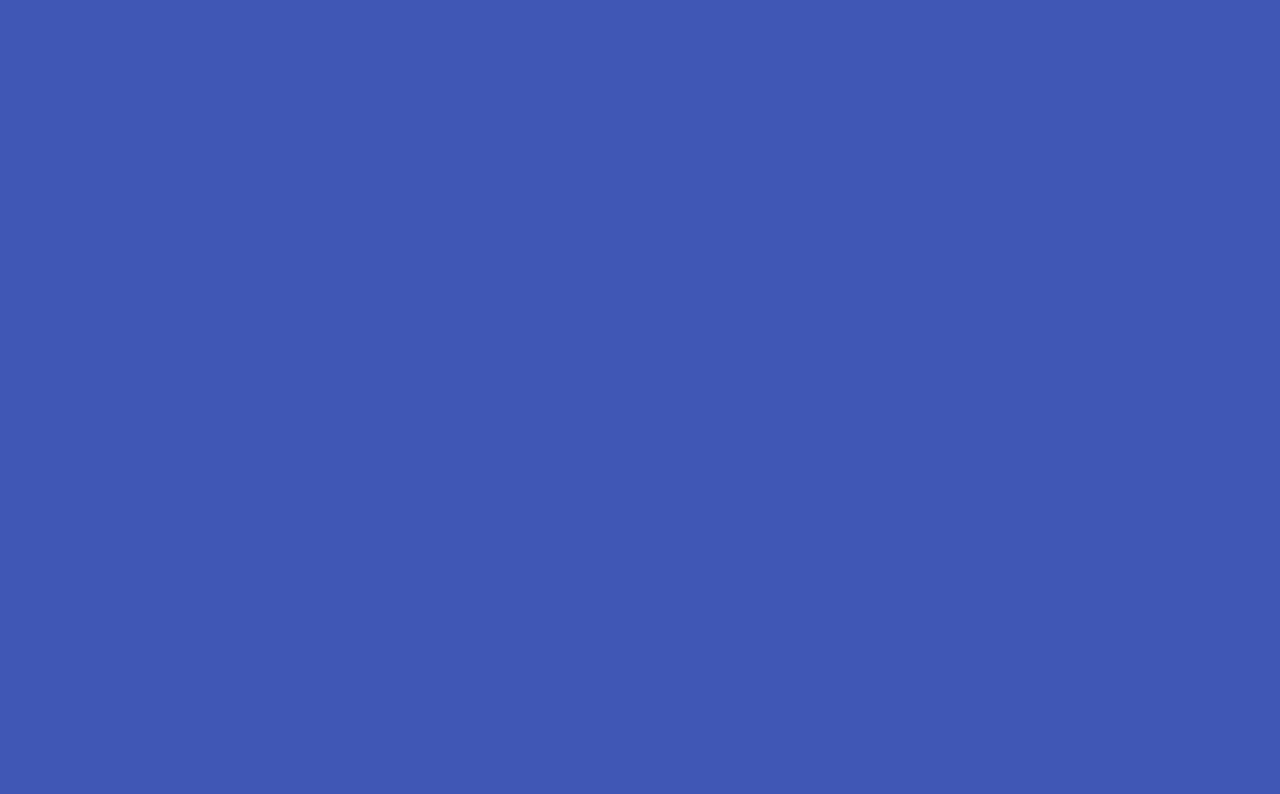
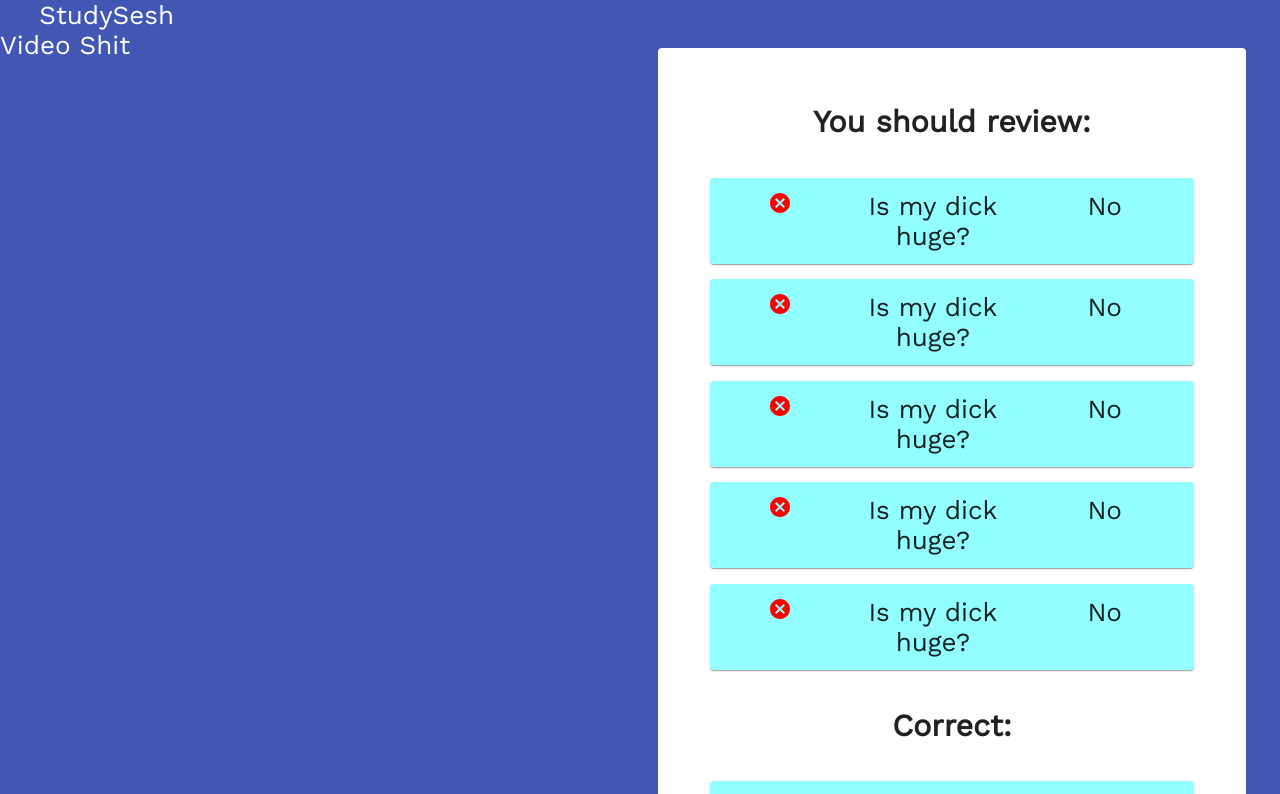
Before and after one commit to dylanOshima/DigiEduHack, a React (Create React App) app in the folder code/: page /1/leaderboard in a window 1280 px wide. Shown: the top 794 px of the page. Built offline with nearby package versions, Linux system fonts and the light colour scheme.

Commit message:
Included navigation bar and started leaderboard view

```diff
--- a/code/package.json
+++ b/code/package.json
@@ -4,6 +4,7 @@
   "private": true,
   "dependencies": {
     "@material-ui/core": "^4.11.0",
+    "@material-ui/icons": "^4.9.1",
     "@testing-library/jest-dom": "^5.11.5",
     "@testing-library/react": "^11.1.2",
     "@testing-library/user-event": "^12.2.2",
@@ -11,9 +12,12 @@
     "@types/node": "^14.14.7",
     "@types/react": "^16.9.56",
     "@types/react-dom": "^16.9.9",
+    "@types/react-loader-spinner": "^3.1.1",
     "@types/react-router-dom": "^5.1.6",
     "react": "^17.0.1",
     "react-dom": "^17.0.1",
+    "react-hot-loader": "^4.13.0",
+    "react-loader-spinner": "^3.1.14",
     "react-router-dom": "^5.2.0",
     "react-scripts": "4.0.0",
     "typescript": "^4.0.5",
--- a/code/src/components/App.tsx
+++ b/code/src/components/App.tsx
@@ -10,6 +10,8 @@ import '../styles/App.css';
 import {Logo} from "./Logo";
 import JoinView from "./JoinView";
 import CreateView from "./CreateView";
+import {NavBar} from "./NavBar";
+import LeaderBoardView from "./LeaderBoardView";
 import GameView from "./GameView";
 
 function App() {
@@ -18,9 +20,10 @@ function App() {
             <Switch>
                 <Route exact path="/">
                     <div className="App">
+                        <NavBar/>
                         <Logo/>
                         <div className="App-menu">
-                            <Link to="/start">
+                            <Link to="/create">
                                 <button>Start a Sesh</button>
                             </Link>
                             <Link to="/join">
@@ -29,11 +32,14 @@ function App() {
                         </div>
                     </div>
                 </Route>
-                <Route path="/start">
+                <Route path="/create">
                     <CreateView/>
                 </Route>
                 <Route path="/join">
                     <JoinView/>
+                </Route>
+                <Route path="/:sessionId/leaderboard">
+                    <LeaderBoardView />
                 </Route>
                 <Route path="/session/:sessionId">
                     <GameView id={"Ciao"} />
--- a/code/src/components/CreateView.tsx
+++ b/code/src/components/CreateView.tsx
@@ -2,13 +2,17 @@ import React, {FormEvent, useEffect, useState} from "react";
 
 import {Logo} from "./Logo";
 import {Button, Grid, TextField} from "@material-ui/core";
+import Loader from 'react-loader-spinner';
 
 import '../styles/JoinView.css'
+import "react-loader-spinner/dist/loader/css/react-spinner-loader.css"
+import {NavBar} from "./NavBar";
 
 export default function CreateView() {
     // const [studySet, setStudySet]: [string, (arg: string) => void] = useState("");
-    const [username, setUsername]: [string, (arg: string) => void] = useState("");
-    const [sessionId, setSessionId]: [string, (arg: string) => void] = useState("")
+    const [username, setUsername] = useState<string>("");
+    const [sessionId, setSessionId]= useState<string>("")
+    const [error, setError] = useState<string>("")
 
     useEffect(() => {
         fetch('/create-session', {
@@ -18,7 +22,10 @@ export default function CreateView() {
             },
             body: JSON.stringify({})
         })
-            .then(res => res.json()).then(data => setSessionId(data.token))
+            .then(res => res.json()).then(data => {
+            if (data.token) setSessionId(data.token)
+            else setError(data.message)
+        })
             .catch(err => {
                 console.error(err);
             })
@@ -29,8 +36,13 @@ export default function CreateView() {
         console.log(username);
     }
     return (
-        <div className="App">
+        <Grid container className="App">
+            <NavBar/>
             <Logo/>
+            {error ?
+                <h3>{error}</h3> :
+                sessionId ?
+                    <React.Fragment>
                         <h3>Start a new Sesh</h3>
                         <form className="form-group" onSubmit={onSubmit} autoComplete="off">
                             <Grid container>
@@ -57,6 +69,15 @@ export default function CreateView() {
                             </Grid>
                             <Button/>
                         </form>
-        </div>
+                    </React.Fragment> : <Loader
+                        type="TailSpin"
+                        color="#00BFFF"
+                        height={100}
+                        width={100}
+                        timeout={3000} //3 secs
+
+                    />
+            }
+        </Grid>
     )
 }
--- a/code/src/components/JoinView.tsx
+++ b/code/src/components/JoinView.tsx
@@ -3,10 +3,11 @@ import {Logo} from "./Logo";
 import {Button, Grid, TextField} from "@material-ui/core";
 
 import '../styles/JoinView.css'
+import {NavBar} from "./NavBar";
 
 export default function JoinView() {
-    const [sessionId, setSessionId]: [string, (arg: string) => void] = useState("");
-    const [username, setUsername]: [string, (arg: string) => void] = useState("");
+    const [sessionId, setSessionId] = useState<string>("");
+    const [username, setUsername] = useState<string>("");
 
     const onSubmit = (e: FormEvent<HTMLFormElement>) => {
         e.preventDefault();
@@ -14,14 +15,15 @@ export default function JoinView() {
         console.log(username);
     }
     return (
-        <div className="App">
+        <Grid container className="App">
+            <NavBar/>
             <Logo/>
             <h3>Join a Sesh</h3>
             <form className="form-group" onSubmit={onSubmit} autoComplete="off">
                 <Grid container>
                     <Grid container item spacing={1} xs={12} md={12}>
                         <Grid item md={6} xs={6}>
-                            <h5>Sesh Number</h5>
+                            <h5>Session ID</h5>
                         </Grid>
                         <Grid item md={6} xs={6} className="vertical-center">
                             <TextField id="sessionId" variant="outlined" value={sessionId}
@@ -43,6 +45,6 @@ export default function JoinView() {
                 </Grid>
                 <Button/>
             </form>
-        </div>
+        </Grid>
     )
 }
--- /dev/null
+++ b/code/src/components/LeaderBoardView.tsx
@@ -0,0 +1,139 @@
+import React, {useEffect, useState} from 'react';
+import {Grid, Paper} from "@material-ui/core";
+import {MenuBar} from "./MenuBar";
+import {AnsweredQuestion} from "../models/AnsweredQuestion";
+import {useParams} from "react-router-dom";
+
+import CheckCircleIcon from '@material-ui/icons/CheckCircle';
+import CancelIcon from '@material-ui/icons/Cancel';
+
+import "../styles/LeaderBoardView.css";
+
+const mockData: AnsweredQuestion[] = [
+    {
+        question: "Is my dick huge?",
+        answer: "Yes",
+        correct: true
+    },
+    {
+        question: "Is my dick huge?",
+        answer: "No",
+        correct: false
+    },
+    {
+        question: "Is my dick huge?",
+        answer: "Yes",
+        correct: true
+    },
+    {
+        question: "Is my dick huge?",
+        answer: "No",
+        correct: false
+    },
+    {
+        question: "Is my dick huge?",
+        answer: "Yes",
+        correct: true
+    },
+    {
+        question: "Is my dick huge?",
+        answer: "No",
+        correct: false
+    },
+    {
+        question: "Is my dick huge?",
+        answer: "Yes",
+        correct: true
+    },
+    {
+        question: "Is my dick huge?",
+        answer: "No",
+        correct: false
+    },
+    {
+        question: "Is my dick huge?",
+        answer: "Yes",
+        correct: true
+    },
+    {
+        question: "Is my dick huge?",
+        answer: "No",
+        correct: false
+    }
+]
+
+export default function LeaderBoardView() {
+    console.log('params: ', useParams());
+
+    const [correctQuestions, setCorrectQuestions] = useState<AnsweredQuestion[]>([]);
+    const [incorrectQuestions, setIncorrectQuestions] = useState<AnsweredQuestion[]>([]);
+
+    useEffect(() => {
+        parseQuestions(mockData);
+    }, [])
+
+    const parseQuestions = (questions: AnsweredQuestion[]): void => {
+        let correct: AnsweredQuestion[] = [];
+        let incorrect: AnsweredQuestion[] = [];
+
+        for (const question of questions) {
+            if (question.correct) correct.push(question);
+            else incorrect.push(question)
+        }
+
+        setCorrectQuestions(correct);
+        setIncorrectQuestions(incorrect);
+    }
+
+    return (
+        <Grid container className="App">
+            <MenuBar/>
+            <Grid container item md={12} xs={6}>
+                <Grid container item md={6} xs={6}>
+                    Video Shit
+                </Grid>
+                <Grid container item md={6} xs={6} spacing={2} className="leaderboard-view">
+                    <Paper elevation={0} className="summary-card">
+                        <Grid container>
+                            <Grid item md={12} xs={12}>
+                                <h3>You should review:</h3>
+                            </Grid>
+                            {incorrectQuestions ? incorrectQuestions.map(question => <Grid item md={12} xs={12}>
+                                <AnswerCard {...question}/>
+                            </Grid>) : null}
+                            <Grid item md={12} xs={12}>
+                                <h3>Correct:</h3>
+                            </Grid>
+                            {correctQuestions ? correctQuestions.map(question => <Grid item md={12} xs={12}>
+                                <AnswerCard {...question}/>
+                            </Grid>) : null}
+                        </Grid>
+                    </Paper>
+                </Grid>
+            </Grid>
+        </Grid>
+    )
+}
+
+const AnswerCard = (props: AnsweredQuestion) => {
+    const {correct, question, answer} = props;
+
+    let icon;
+    if (correct) icon = <CheckCircleIcon style={{fill: "green"}}/>
+    else icon = <CancelIcon style={{fill: "red"}}/>
+    return (
+        <Paper className="answer-card">
+            <Grid container>
+                <Grid item md={3}>
+                    {icon}
+                </Grid>
+                <Grid item md={5}>
+                    {props.question}
+                </Grid>
+                <Grid item md={4}>
+                    {props.answer}
+                </Grid>
+            </Grid>
+        </Paper>
+    )
+}
--- /dev/null
+++ b/code/src/components/MenuBar.tsx
@@ -0,0 +1,12 @@
+import React from "react";
+import {Grid} from "@material-ui/core";
+import {Link} from "react-router-dom";
+import "../styles/App.css"
+
+export const MenuBar = () => {
+    return (
+        <Grid container item sm={12} md={12} className="nav-bar">
+            <Grid item md={2} xs={2}><Link to="/">StudySesh</Link></Grid>
+        </Grid>
+    )
+}
--- /dev/null
+++ b/code/src/components/NavBar.tsx
@@ -0,0 +1,14 @@
+import React from "react";
+import {Grid} from "@material-ui/core";
+import {Link} from "react-router-dom";
+import "../styles/App.css"
+
+export const NavBar = () => {
+    return (
+        <Grid container item spacing={1} className="nav-bar">
+            <Grid item md={2} xs={2}><Link to="/">StudySesh</Link></Grid>
+            <Grid item md={2} xs={2}><Link to="/create">Create Sesh</Link></Grid>
+            <Grid item md={2} xs={2}><Link to="/join">Join Sesh</Link></Grid>
+        </Grid>
+    )
+}
--- /dev/null
+++ b/code/src/models/AnsweredQuestion.ts
@@ -0,0 +1,5 @@
+export interface AnsweredQuestion {
+    question: string;
+    answer: string;
+    correct: boolean;
+}
--- /dev/null
+++ b/code/src/styles/LeaderBoardView.css
@@ -0,0 +1,14 @@
+.answer-card {
+    margin: 0.3em 1em;
+    background-color: #93feff !important;
+    padding: 0.5em;
+}
+
+.summary-card {
+    margin: 1em;
+    padding: 1em;
+}
+
+/*.leaderboard-view {*/
+/*    height: 70vh;*/
+/*}*/
```
Also changed, not shown: 1 other file (tests, documents, lock files or other folders). Lines whose indentation alone changed are shown as unchanged.
